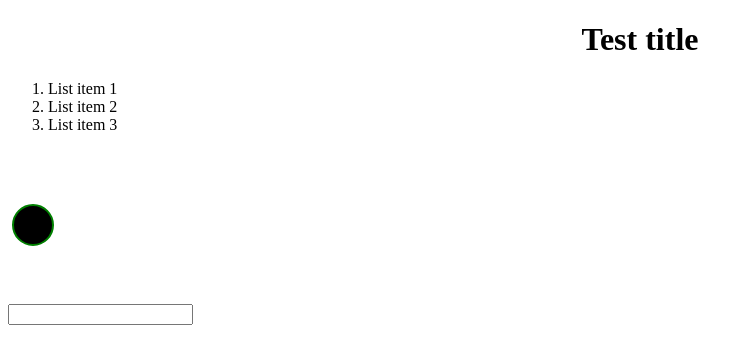
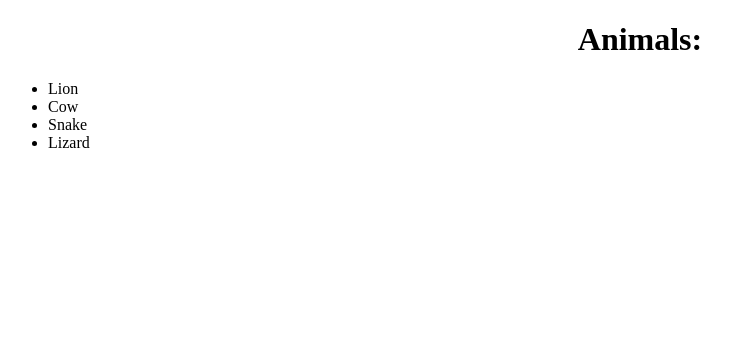
Before and after one commit to Swap2104/Odin-project, a React (Vite) app in the folder reactTestApp/: page / in a window 1280 px wide. Shown: the top 364 px of the page, without its empty margins (0-755 px from the left). Built offline with nearby package versions, Linux system fonts and the light colour scheme.

Commit message:
added list component

```diff
--- /dev/null
+++ b/reactTestApp/src/List.jsx
@@ -0,0 +1,14 @@
+function ListAnimal() {
+    const animals = ["Lion", "Cow", "Snake", "Lizard"];
+    const animalsList = animals.map(animal => <li key={animal}>{animal}</li>);
+
+    return (
+      <div>
+        <h1>Animals: </h1>
+        <ul>{animalsList}</ul>
+      </div>
+    );
+    // https://tenor.com/view/understandable-have-nice-day-have-a-great-day-have-a-good-day-nice-gif-20850110
+}
+
+export default ListAnimal;
--- a/reactTestApp/src/main.jsx
+++ b/reactTestApp/src/main.jsx
@@ -2,12 +2,14 @@ import React from 'react'
 import ReactDOM from 'react-dom/client'
 import App from './App.jsx'
 import Hello from './Hello.jsx'
-import Comp from './newcomp.jsx'
+// import Comp from './newcomp.jsx'
+import ListAnimal from './List.jsx'
 import './index.css'
 
 ReactDOM.createRoot(document.getElementById('root')).render(
   <React.StrictMode>
-    <Comp />
+    <ListAnimal/>
+    {/* <Comp /> */}
     {/* <Hello /> */}
     {/* <App /> */}
   </React.StrictMode>,
```
